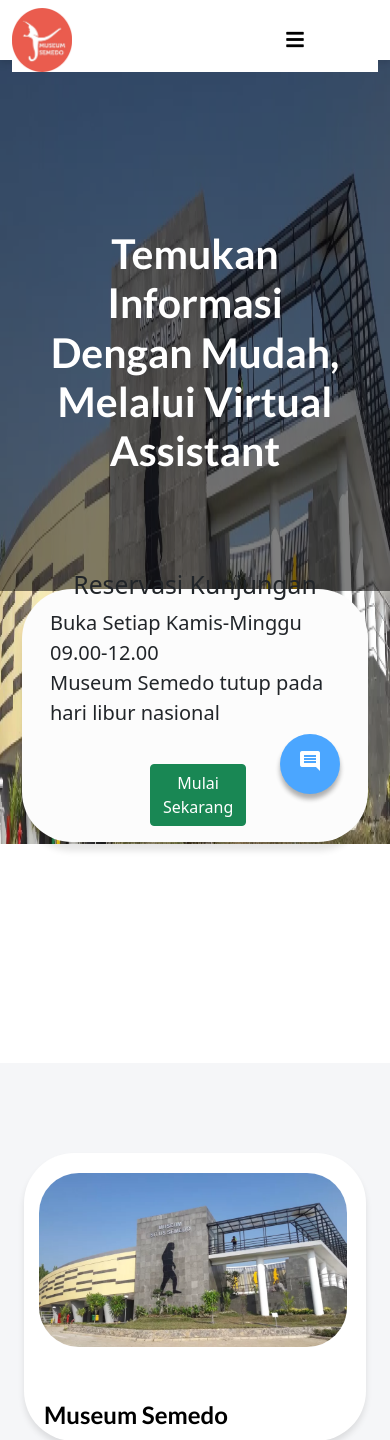
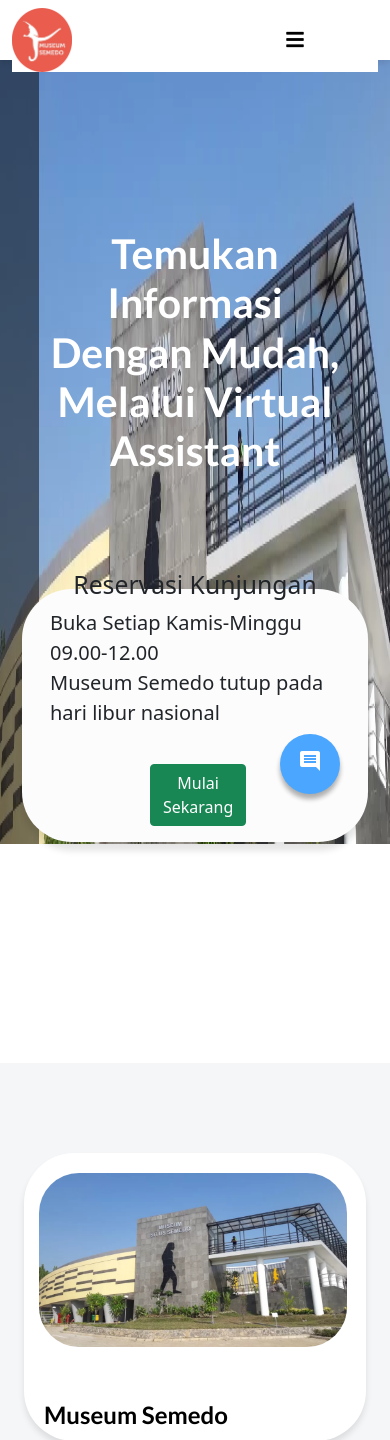
Before and after one commit to Doni224/FtMuseumSemedo, a Flask app: page / in a window 390 px wide; the page is wider, and only the part inside the window is pictured. Shown: the top 1440 px of that part. Run offline with Flask 3, Linux system fonts and the light colour scheme; data that the repository does not hold is empty; parts of the project's set-up code (start-up, migrations or seed data) failed here and were passed over; some libraries are stand-ins or nearby versions.

Commit message:
chatup15

```diff
--- a/static/css/hero.css
+++ b/static/css/hero.css
@@ -102,19 +102,17 @@
     left: 0;
     z-index: -9999;
     width: 105%;
-    height: 120%;
+    height: 140%;
   }
 
   .hero-bg-bg {
     width: 10%;
-    height: 70vh;
+    height: 100vh;
     background: rgba(0, 0, 0, 0.5);
     position: absolute;
     top: 0;
     left: 0;
     z-index: -9998;
-    width: 135%;
-    height: 70%;
   }
 
   .hero-mb {
```
